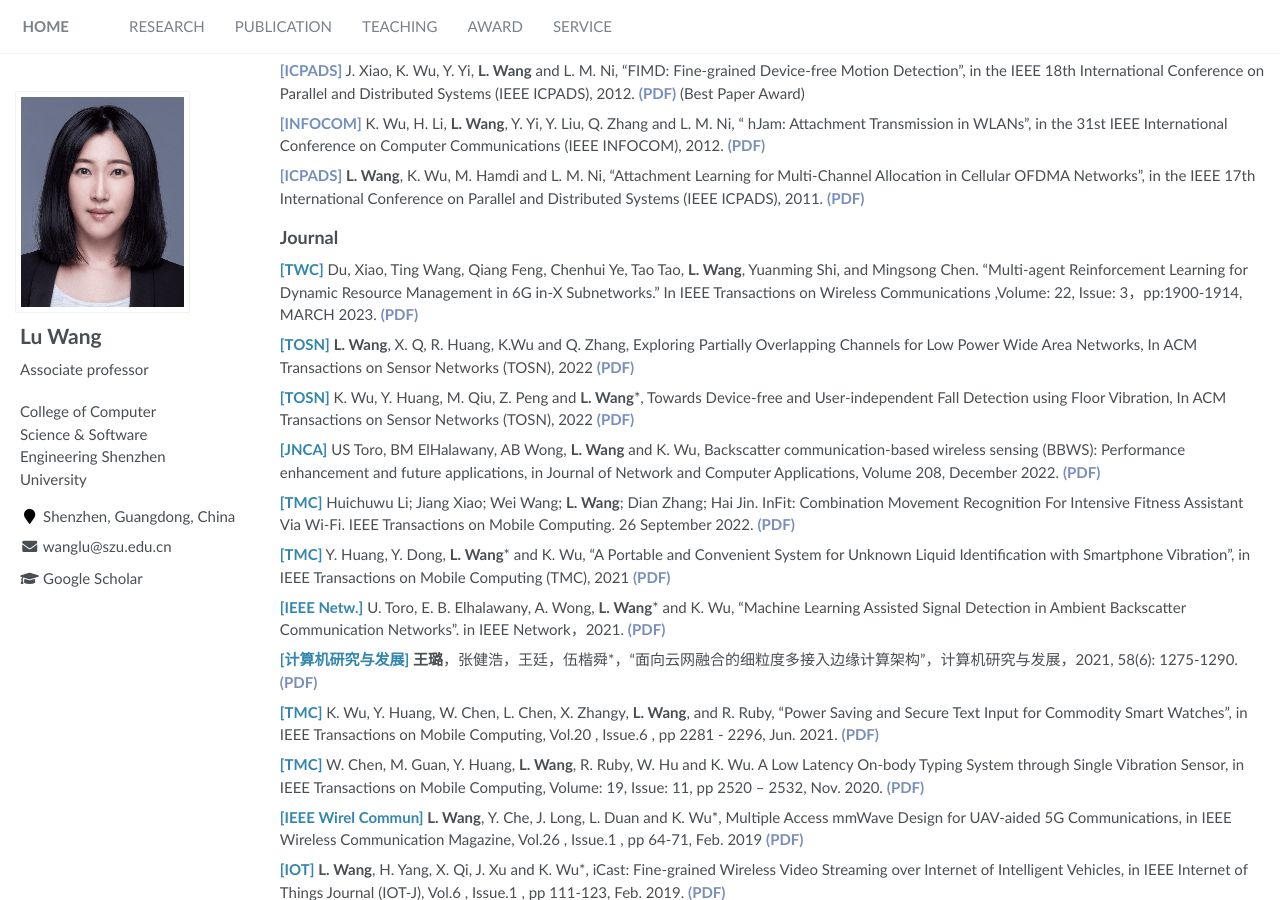
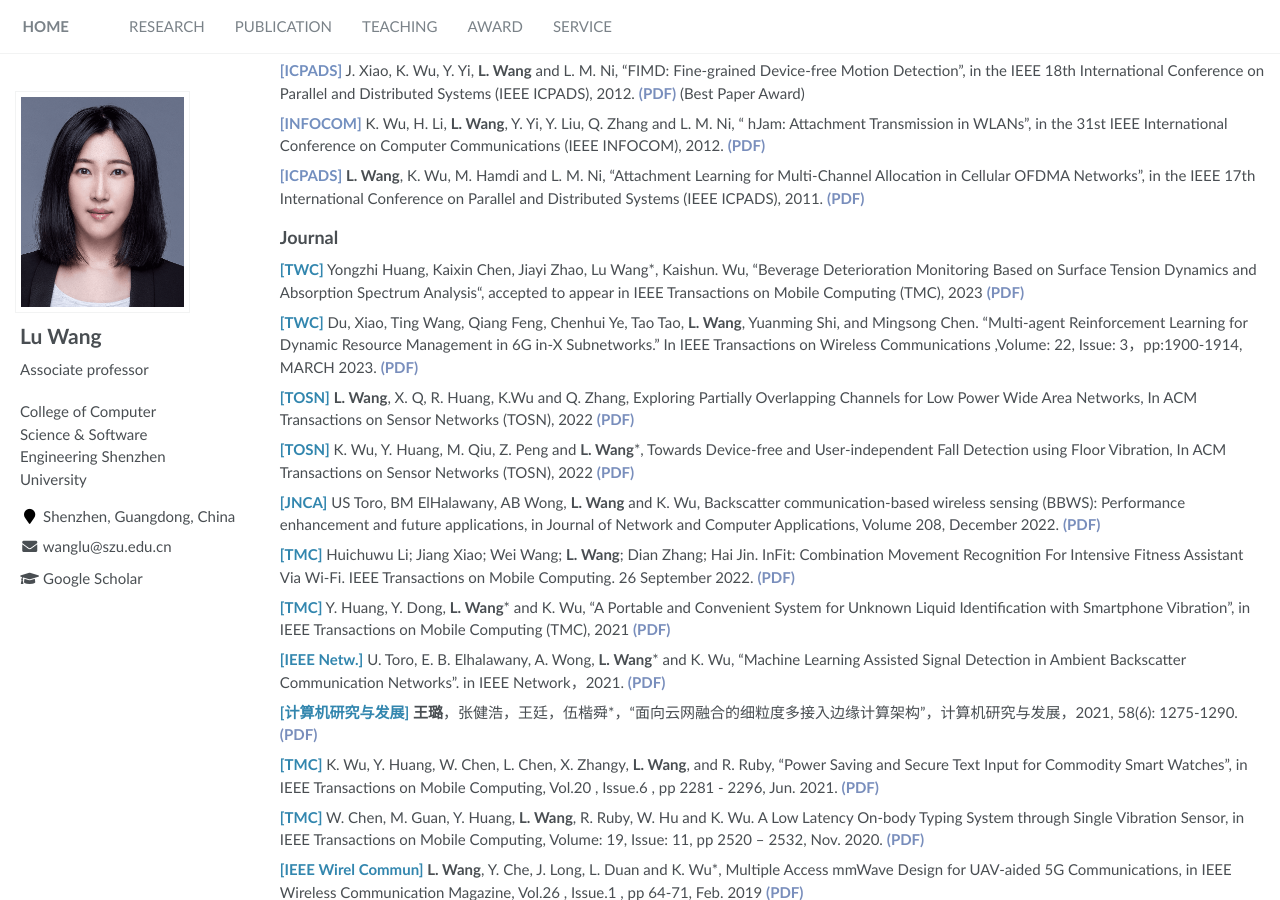
Before and after one commit to luwang-szu/luwang-szu.github.io, a Jekyll site: the page built from _pages/about.md, in a window 1280 px wide and 900 px high, scrolled down 2881 px. Built offline with Jekyll 4.4.1, drawn with Linux system fonts in a browser that asks for light colours.

Commit message:
Update about.md

```diff
--- a/_pages/about.md
+++ b/_pages/about.md
@@ -124,6 +124,8 @@ My research interest mainly focuses on the design and implementation of future h
 <strong> <font color="#738FBF">[ICPADS]</font></strong> __L. Wang__, K. Wu, M. Hamdi and L. M. Ni, “Attachment Learning for Multi-Channel Allocation in Cellular OFDMA Networks”, in the IEEE 17th International Conference on Parallel and Distributed Systems (IEEE ICPADS), 2011. [(PDF)](../paper/Attachment_Learning_for_Multi-channel_Allocation_in_Distributed_OFDMA_Networks.pdf)
 
 ## Journal
+<strong> <font color="#3286AE">[TWC]</font></strong> Yongzhi Huang, Kaixin Chen, Jiayi Zhao, Lu Wang*, Kaishun. Wu, “Beverage Deterioration Monitoring Based on Surface Tension Dynamics and Absorption Spectrum Analysis“, accepted to appear in IEEE Transactions on Mobile Computing (TMC), 2023 [(PDF)](../paper/Beverage_Deterioration_Monitoring_Based_on_Surface_Tension_Dynamics_and_Absorption_Spectrum_Analysis.pdf)
+
 <strong> <font color="#3286AE">[TWC]</font></strong> Du, Xiao, Ting Wang, Qiang Feng, Chenhui Ye, Tao Tao, __L. Wang__, Yuanming Shi, and Mingsong Chen. "Multi-agent Reinforcement Learning for Dynamic Resource Management in 6G in-X Subnetworks." In IEEE Transactions on Wireless Communications ,Volume: 22, Issue: 3，pp:1900-1914, MARCH 2023. [(PDF)](../paper/Multi-Agent_Reinforcement_Learning_for_Dynamic_Resource_Management_in_6G_in-X_Subnetworks.pdf)
 
 <strong> <font color="#3286AE">[TOSN]</font></strong> __L. Wang__, X. Q, R. Huang, K.Wu and Q. Zhang, Exploring Partially Overlapping Channels for Low Power Wide Area Networks, In ACM Transactions on Sensor Networks (TOSN), 2022 [(PDF)](../paper/Exploring Partially Overlapping Channels for Low-power Wide Area Networks.pdf)
```
